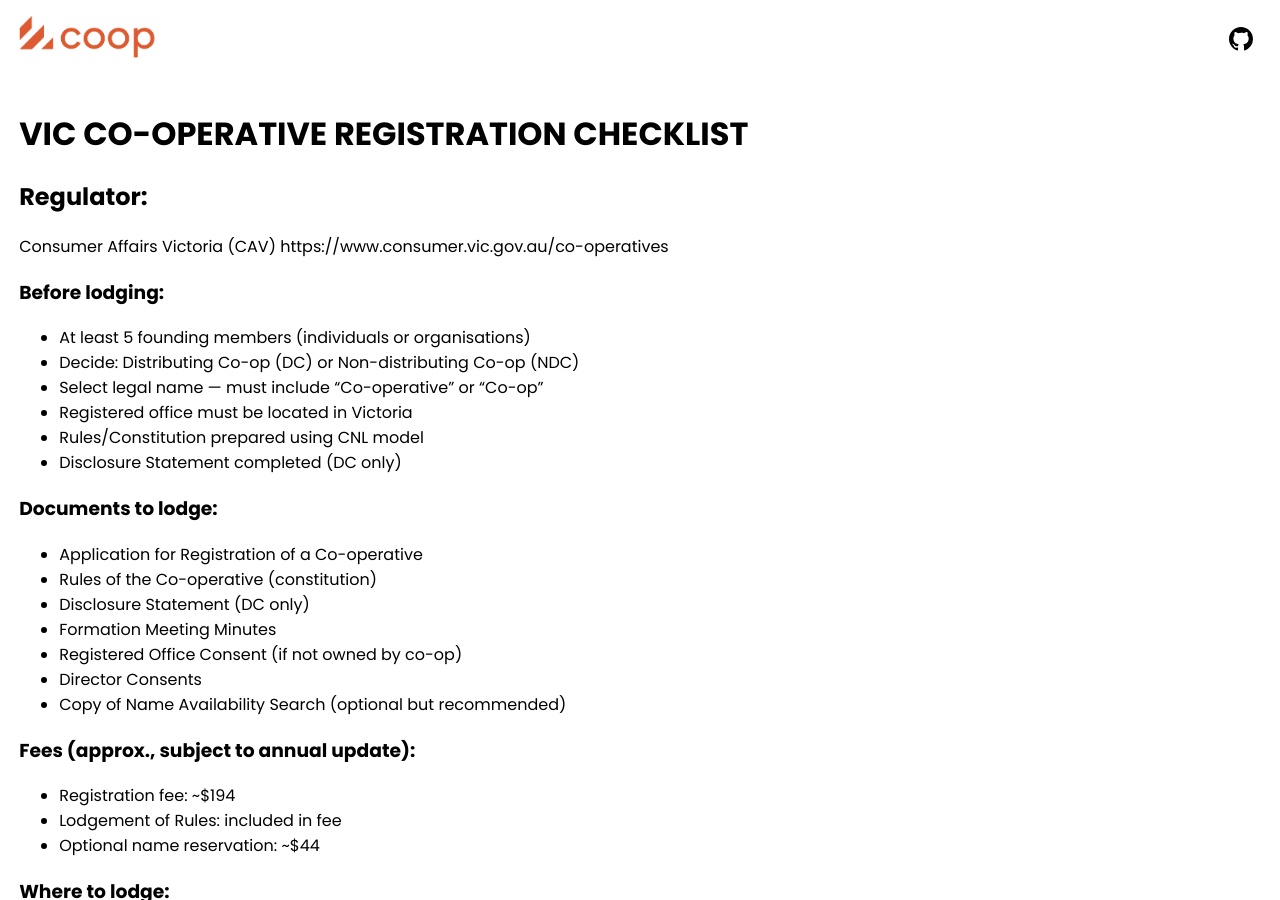
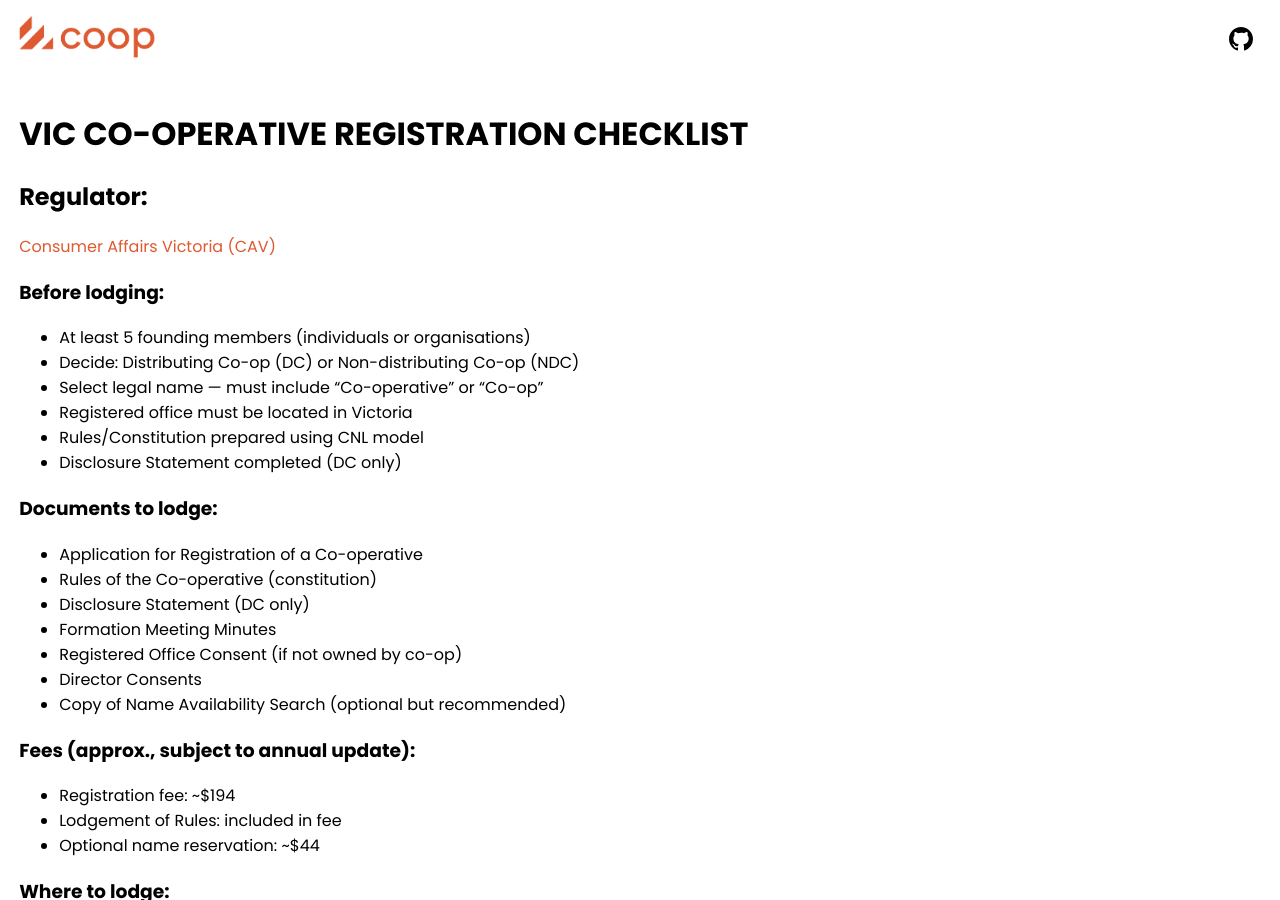
Before and after one commit to selfdriven-foundation/selfdriven-coop, a Jekyll site: the page built from docs/pages/resources-cooperatives-registration-state-gov-australia-victoria.md, in a window 1280 px wide and 900 px high. Built offline with Jekyll 4.4.1, drawn with Linux system fonts in a browser that asks for light colours.

Commit message:
Update resources-cooperatives-registration-state-gov-australia-victoria.md

```diff
--- a/docs/pages/resources-cooperatives-registration-state-gov-australia-victoria.md
+++ b/docs/pages/resources-cooperatives-registration-state-gov-australia-victoria.md
@@ -7,8 +7,7 @@ permalink: /resources/registration/state-gov/australia/victoria
 # VIC CO-OPERATIVE REGISTRATION CHECKLIST
 
 ## Regulator:
-Consumer Affairs Victoria (CAV)
-https://www.consumer.vic.gov.au/co-operatives
+[Consumer Affairs Victoria (CAV)](https://www.consumer.vic.gov.au/co-operatives)
 
 ### Before lodging:
 - At least 5 founding members (individuals or organisations)
```
